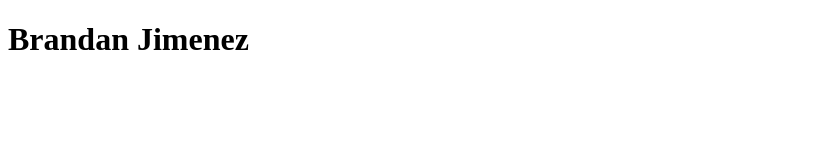
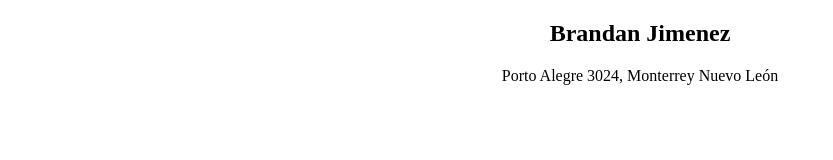
Before and after one commit to BrandanJV/Web_Lab1, a plain HTML site: page index.html in a window 1280 px wide. Shown: the whole page, without its empty margins (0-833 px from the left). Drawn offline with Linux system fonts and the light colour scheme.

Commit message:
header 1

```diff
--- a/index.html
+++ b/index.html
@@ -7,6 +7,9 @@
     <title>Document</title>
 </head>
 <body>
-    <h1>Brandan Jimenez</h1>
+    <nav style="text-align: center;">
+        <h1>Brandan Jimenez</h1>
+        <h3">Porto Alegre 3024, Monterrey Nuevo León</h3>
+    </nav>
 </body>
 </html>
```
